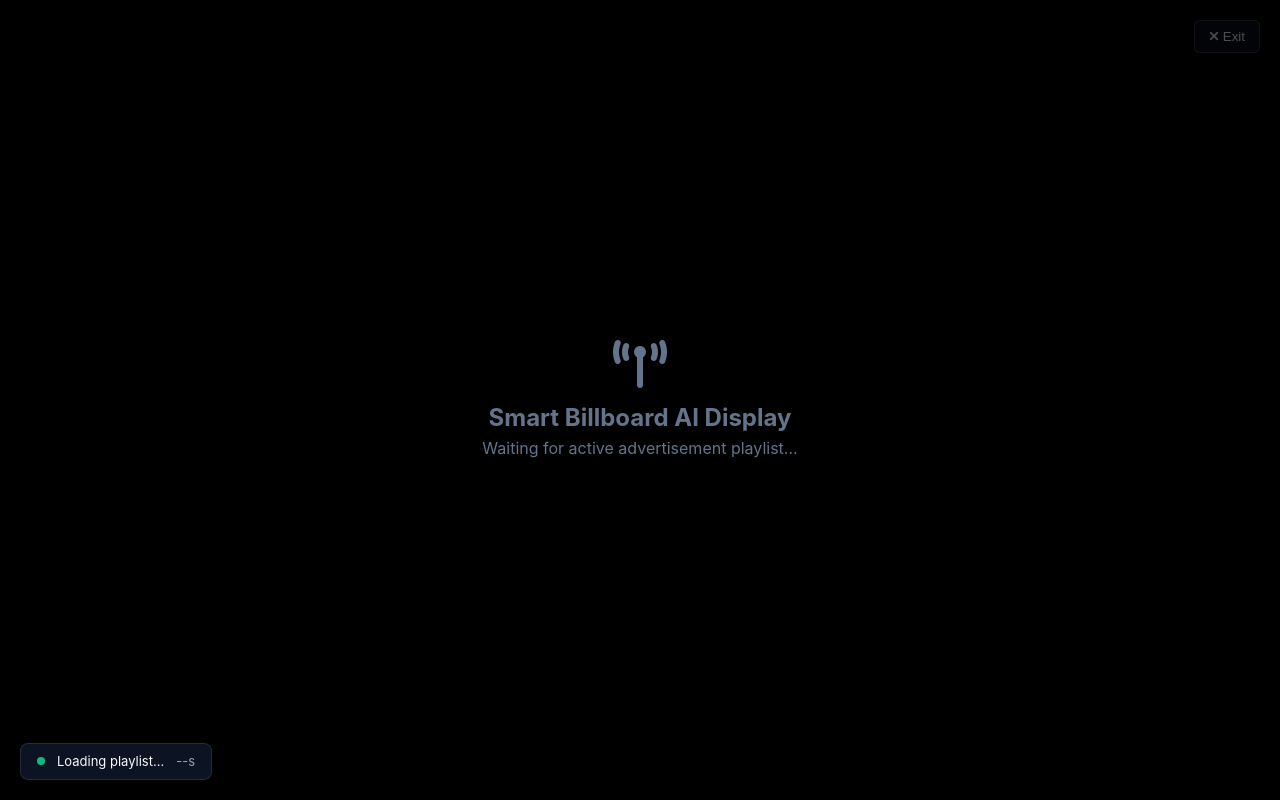
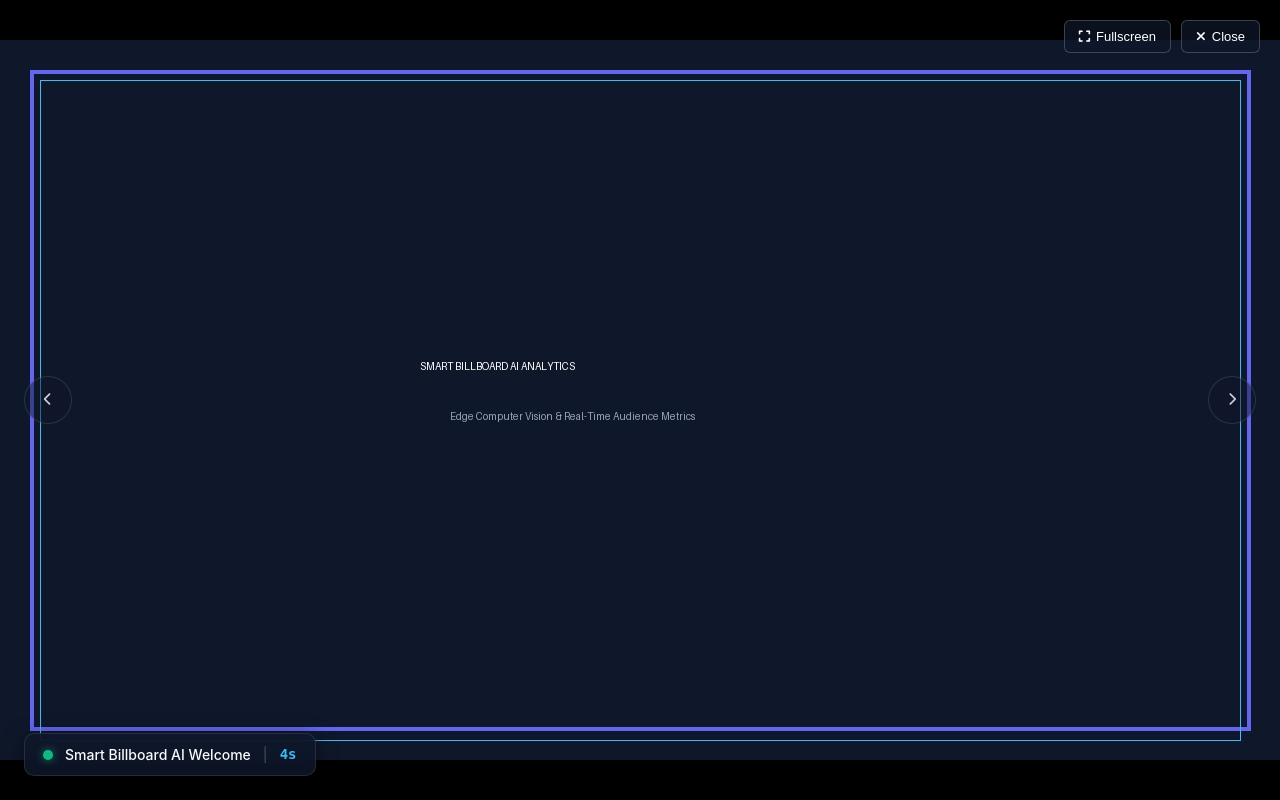
Before and after one commit to mahendraasingh/EJTS, a Flask app: page /billboard in a window 1280 px wide. Run offline with Flask 3, Linux system fonts and the light colour scheme.

Commit message:
feat: implement fullscreen billboard player, playlist engine, and ad transition sync

```diff
--- a/billboard project/app/__init__.py
+++ b/billboard project/app/__init__.py
@@ -26,6 +26,9 @@ def create_app(config_class=DevelopmentConfig):
     from app.routes.advertisements import ads_bp
     app.register_blueprint(ads_bp)
 
+    from app.routes.billboard import billboard_bp
+    app.register_blueprint(billboard_bp)
+
     # Global error handlers
     @app.errorhandler(400)
     def bad_request(error):
--- /dev/null
+++ b/billboard project/app/routes/billboard.py
@@ -0,0 +1,107 @@
+from datetime import datetime, timezone
+from flask import Blueprint, jsonify, request
+from app import db
+from app.models import Advertisement, SystemEvent, Setting
+from app.models.utils import utc_now
+
+billboard_bp = Blueprint("billboard", __name__)
+
+# Global active advertisement tracker in memory for ultra-fast session attribution
+_current_active_ad = {
+    "ad_id": None,
+    "name": "Default Welcome Ad",
+    "media_filename": "default_ad.jpg",
+    "media_type": "image",
+    "transition_time": utc_now().isoformat()
+}
+
+def get_current_active_ad():
+    """Return the currently displaying billboard advertisement."""
+    global _current_active_ad
+    # If ad_id is not set, attempt to get first active ad from DB
+    if not _current_active_ad["ad_id"]:
+        first_ad = Advertisement.query.filter_by(is_active=True, is_archived=False)\
+            .order_by(Advertisement.order_index.asc()).first()
+        if first_ad:
+            _current_active_ad["ad_id"] = first_ad.id
+            _current_active_ad["name"] = first_ad.name
+            _current_active_ad["media_filename"] = first_ad.media_filename
+            _current_active_ad["media_type"] = first_ad.media_type
+    return _current_active_ad
+
+def set_current_active_ad(ad):
+    """Set the currently displaying billboard advertisement."""
+    global _current_active_ad
+    if ad:
+        _current_active_ad = {
+            "ad_id": ad.id,
+            "name": ad.name,
+            "media_filename": ad.media_filename,
+            "media_type": ad.media_type,
+            "transition_time": utc_now().isoformat()
+        }
+        Setting.set_val("active_billboard_ad_id", ad.id)
+    return _current_active_ad
+
+@billboard_bp.route("/api/billboard/current", methods=["GET"])
+def current_billboard_ad():
+    """Get the currently displaying advertisement on the billboard."""
+    ad_info = get_current_active_ad()
+    return jsonify(ad_info), 200
+
+@billboard_bp.route("/api/billboard/playlist", methods=["GET"])
+def get_playlist():
+    """Retrieve active and scheduled advertisements for billboard playback."""
+    now = utc_now()
+    ads = Advertisement.query.filter_by(is_active=True, is_archived=False)\
+        .order_by(Advertisement.order_index.asc(), Advertisement.id.asc()).all()
+
+    valid_playlist = [ad.to_dict() for ad in ads if ad.is_currently_valid(now)]
+
+    # If no valid ads, supply the default fallback banner
+    if not valid_playlist:
+        valid_playlist = [{
+            "id": None,
+            "name": "Smart Billboard AI Welcome",
+            "description": "Default billboard display screen",
+            "category": "System",
+            "media_filename": "default_ad.jpg",
+            "media_type": "image",
+            "duration": 10,
+            "is_active": True,
+            "is_valid": True
+        }]
+
+    return jsonify({
+        "count": len(valid_playlist),
+        "playlist": valid_playlist
+    }), 200
+
+@billboard_bp.route("/api/billboard/transition", methods=["POST"])
+def record_transition():
+    """Update active advertisement when billboard transitions."""
+    data = request.get_json(silent=True) or {}
+    ad_id = data.get("ad_id")
+
+    if ad_id:
+        ad = db.session.get(Advertisement, ad_id)
+        if ad:
+            set_current_active_ad(ad)
+            SystemEvent.log("billboard", f"Billboard transitioned to '{ad.name}' (ID: {ad.id})")
+            return jsonify({
+                "message": "Billboard transition recorded.",
+                "current_ad": ad.to_dict()
+            }), 200
+        else:
+            return jsonify({"error": f"Advertisement ID {ad_id} not found."}), 404
+    else:
+        # Default placeholder transition
+        global _current_active_ad
+        _current_active_ad = {
+            "ad_id": None,
+            "name": "Default Welcome Screen",
+            "media_filename": "default_ad.jpg",
+            "media_type": "image",
+            "transition_time": utc_now().isoformat()
+        }
+        return jsonify({"message": "Billboard reset to default ad."}), 200
--- a/billboard project/app/static/js/billboard.js
+++ b/billboard project/app/static/js/billboard.js
@@ -1,4 +1,167 @@
-// Billboard kiosk player script placeholder
+// ==========================================================================
+// SMART BILLBOARD AI ANALYTICS - FULLSCREEN BILLBOARD PLAYER
+// ==========================================================================
+
+let playlist = [];
+let currentIndex = 0;
+let playbackTimer = null;
+let countdownInterval = null;
+let secondsRemaining = 0;
+
 document.addEventListener("DOMContentLoaded", () => {
-    console.log("Billboard display initialized.");
+    initBillboard();
+
+    // Keyboard controls
+    document.addEventListener("keydown", (e) => {
+        if (e.key === "ArrowRight" || e.key === " ") {
+            e.preventDefault();
+            nextAd();
+        } else if (e.key === "ArrowLeft") {
+            e.preventDefault();
+            prevAd();
+        } else if (e.key.toLowerCase() === "f") {
+            toggleFullscreen();
+        }
+    });
+
+    // Refresh playlist every 45 seconds to fetch newly added ads
+    setInterval(refreshPlaylist, 45000);
 });
+
+async function initBillboard() {
+    await refreshPlaylist();
+    if (playlist.length > 0) {
+        showAd(0);
+    }
+}
+
+async function refreshPlaylist() {
+    try {
+        const response = await fetch("/api/billboard/playlist");
+        const data = await response.json();
+        if (data.playlist && data.playlist.length > 0) {
+            playlist = data.playlist;
+        }
+    } catch (err) {
+        console.error("Failed to load billboard playlist:", err);
+    }
+}
+
+function showAd(index) {
+    if (playlist.length === 0) return;
+
+    // Clear any existing timers
+    clearTimeout(playbackTimer);
+    clearInterval(countdownInterval);
+
+    currentIndex = (index + playlist.length) % playlist.length;
+    const ad = playlist[currentIndex];
+
+    const container = document.getElementById("adMediaContainer");
+    const titleEl = document.getElementById("currentAdTitle");
+    const countdownEl = document.getElementById("adDurationCountdown");
+
+    if (titleEl) titleEl.textContent = ad.name;
+
+    // Notify backend about active advertisement
+    notifyBackendTransition(ad.id);
+
+    const mediaUrl = `/media/advertisements/${ad.media_filename}`;
+    const isVideo = ad.media_type === "video";
+    const duration = ad.duration || 10;
+    secondsRemaining = duration;
+
+    if (countdownEl) countdownEl.textContent = `${secondsRemaining}s`;
+
+    if (isVideo) {
+        container.innerHTML = `
+            <video id="billboardVideo" src="${mediaUrl}" autoplay muted playsinline style="max-width:100%; max-height:100%; object-fit:contain;">
+            </video>
+        `;
+        const video = document.getElementById("billboardVideo");
+
+        video.onloadedmetadata = () => {
+            if (video.duration && !isNaN(video.duration)) {
+                secondsRemaining = Math.ceil(video.duration);
+                if (countdownEl) countdownEl.textContent = `${secondsRemaining}s`;
+            }
+        };
+
+        // Progress countdown
+        countdownInterval = setInterval(() => {
+            secondsRemaining = Math.max(0, secondsRemaining - 1);
+            if (countdownEl) countdownEl.textContent = `${secondsRemaining}s`;
+        }, 1000);
+
+        video.onended = () => {
+            nextAd();
+        };
+
+        video.onerror = () => {
+            console.warn("Video failed to play, advancing to next ad.");
+            playbackTimer = setTimeout(nextAd, 4000);
+        };
+
+        // Safety fallback in case video stalls
+        playbackTimer = setTimeout(() => {
+            nextAd();
+        }, (duration + 5) * 1000);
+
+    } else {
+        // Static image ad
+        container.innerHTML = `
+            <img id="billboardImage" src="${mediaUrl}" style="opacity: 0; max-width: 100%; max-height: 100%; object-fit: contain;">
+        `;
+        const img = document.getElementById("billboardImage");
+        img.onload = () => {
+            img.style.transition = "opacity 0.6s ease-in-out";
+            img.style.opacity = "1";
+        };
+        img.onerror = () => {
+            console.warn("Image failed to load, trying default fallback.");
+            img.src = "/media/advertisements/default_ad.jpg";
+            img.style.opacity = "1";
+        };
+
+        countdownInterval = setInterval(() => {
+            secondsRemaining = Math.max(0, secondsRemaining - 1);
+            if (countdownEl) countdownEl.textContent = `${secondsRemaining}s`;
+        }, 1000);
+
+        playbackTimer = setTimeout(() => {
+            nextAd();
+        }, duration * 1000);
+    }
+}
+
+function nextAd() {
+    showAd(currentIndex + 1);
+}
+
+function prevAd() {
+    showAd(currentIndex - 1);
+}
+
+async function notifyBackendTransition(adId) {
+    try {
+        await fetch("/api/billboard/transition", {
+            method: "POST",
+            headers: { "Content-Type": "application/json" },
+            body: JSON.stringify({ ad_id: adId })
+        });
+    } catch (err) {
+        console.warn("Could not sync ad transition with backend:", err);
+    }
+}
+
+function toggleFullscreen() {
+    if (!document.fullscreenElement) {
+        document.documentElement.requestFullscreen().catch(err => {
+            console.warn("Fullscreen request error:", err);
+        });
+    } else {
+        if (document.exitFullscreen) {
+            document.exitFullscreen();
+        }
+    }
+}
--- a/billboard project/app/templates/billboard.html
+++ b/billboard project/app/templates/billboard.html
@@ -14,6 +14,7 @@
             height: 100%;
             overflow: hidden;
             background: #000;
+            user-select: none;
         }
         .billboard-kiosk {
             position: relative;
@@ -30,68 +31,136 @@
             display: flex;
             align-items: center;
             justify-content: center;
+            background: #000;
         }
         .ad-media-container img, .ad-media-container video {
             max-width: 100%;
             max-height: 100%;
             object-fit: contain;
-            transition: opacity 0.5s ease-in-out;
         }
-        .kiosk-overlay {
+        .kiosk-nav-btn {
             position: absolute;
-            bottom: 20px;
-            left: 20px;
-            background: rgba(15, 23, 42, 0.85);
-            backdrop-filter: blur(8px);
-            padding: 8px 16px;
-            border-radius: 8px;
-            color: #f8fafc;
-            font-size: 13px;
+            top: 50%;
+            transform: translateY(-50%);
+            background: rgba(15, 23, 42, 0.6);
+            color: #fff;
+            border: 1px solid rgba(255, 255, 255, 0.15);
+            width: 48px;
+            height: 48px;
+            border-radius: 50%;
             display: flex;
             align-items: center;
-            gap: 12px;
-            z-index: 100;
-            border: 1px solid rgba(255, 255, 255, 0.1);
+            justify-content: center;
+            cursor: pointer;
+            z-index: 90;
+            opacity: 0;
+            transition: opacity 0.3s ease, background 0.2s ease;
         }
-        .kiosk-exit-btn {
+        .billboard-kiosk:hover .kiosk-nav-btn {
+            opacity: 0.8;
+        }
+        .kiosk-nav-btn:hover {
+            opacity: 1 !important;
+            background: rgba(99, 102, 241, 0.8);
+        }
+        .kiosk-nav-left { left: 24px; }
+        .kiosk-nav-right { right: 24px; }
+
+        .kiosk-top-actions {
             position: absolute;
             top: 20px;
             right: 20px;
+            display: flex;
+            gap: 10px;
+            z-index: 100;
+            opacity: 0.25;
+            transition: opacity 0.3s;
+        }
+        .billboard-kiosk:hover .kiosk-top-actions {
+            opacity: 1;
+        }
+        .kiosk-action-btn {
             background: rgba(15, 23, 42, 0.7);
             color: #fff;
             border: 1px solid rgba(255, 255, 255, 0.2);
             padding: 8px 14px;
             border-radius: 6px;
             cursor: pointer;
+            font-size: 13px;
+            display: flex;
+            align-items: center;
+            gap: 6px;
+        }
+        .kiosk-action-btn:hover {
+            background: rgba(30, 41, 59, 0.9);
+        }
+
+        .kiosk-overlay {
+            position: absolute;
+            bottom: 24px;
+            left: 24px;
+            background: rgba(15, 23, 42, 0.85);
+            backdrop-filter: blur(8px);
+            padding: 10px 18px;
+            border-radius: 10px;
+            color: #f8fafc;
+            font-size: 14px;
+            font-weight: 500;
+            display: flex;
+            align-items: center;
+            gap: 12px;
             z-index: 100;
-            opacity: 0.3;
-            transition: opacity 0.2s;
+            border: 1px solid rgba(255, 255, 255, 0.1);
+            box-shadow: 0 4px 20px rgba(0, 0, 0, 0.5);
+            transition: opacity 0.3s;
         }
-        .kiosk-exit-btn:hover {
-            opacity: 1;
+        .live-indicator {
+            width: 10px;
+            height: 10px;
+            border-radius: 50%;
+            background: #10b981;
+            box-shadow: 0 0 8px rgba(16, 185, 129, 0.7);
         }
     </style>
 </head>
 <body>
     <div class="billboard-kiosk" id="billboardKiosk">
-        <button class="kiosk-exit-btn" onclick="window.close()" title="Exit Kiosk Mode">
-            <i class="fa-solid fa-xmark"></i> Exit
+        <!-- Floating Navigation Controls -->
+        <button class="kiosk-nav-btn kiosk-nav-left" onclick="prevAd()" title="Previous Campaign (Left Arrow)">
+            <i class="fa-solid fa-chevron-left"></i>
+        </button>
+        <button class="kiosk-nav-btn kiosk-nav-right" onclick="nextAd()" title="Next Campaign (Right Arrow / Space)">
+            <i class="fa-solid fa-chevron-right"></i>
         </button>
 
+        <!-- Top Right Control Buttons -->
+        <div class="kiosk-top-actions">
+            <button class="kiosk-action-btn" onclick="toggleFullscreen()" title="Toggle Fullscreen (F)">
+                <i class="fa-solid fa-expand"></i> Fullscreen
+            </button>
+            <button class="kiosk-action-btn" onclick="window.close()" title="Exit Display">
+                <i class="fa-solid fa-xmark"></i> Close
+            </button>
+        </div>
+
+        <!-- Ad Media Container -->
         <div class="ad-media-container" id="adMediaContainer">
             <div class="default-billboard-screen" style="color: #64748b; text-align: center;">
-                <i class="fa-solid fa-tower-broadcast" style="font-size: 48px; margin-bottom: 12px;"></i>
-                <h2>Smart Billboard AI Display</h2>
-                <p>Waiting for active advertisement playlist...</p>
+                <i class="fa-solid fa-tower-broadcast" style="font-size: 54px; margin-bottom: 16px; color: #6366f1;"></i>
+                <h2 style="color: #fff; margin-bottom: 8px;">Smart Billboard AI Display</h2>
+                <p>Connecting to advertisement playlist engine...</p>
             </div>
         </div>
 
+        <!-- Bottom Status Overlay -->
         <div class="kiosk-overlay" id="kioskOverlay">
-            <span class="live-dot" style="display:inline-block; width:8px; height:8px; border-radius:50%; background:#10b981;"></span>
-            <span id="currentAdTitle">Loading playlist...</span>
-            <span id="adDurationCountdown" style="color:#94a3b8;">--s</span>
+            <span class="live-indicator"></span>
+            <span id="currentAdTitle">Loading active playlist...</span>
+            <span style="color: rgba(255, 255, 255, 0.2);">|</span>
+            <span id="adDurationCountdown" style="color: #38bdf8; font-family: monospace; font-weight: 700;">--s</span>
         </div>
     </div>
+
     <script src="{{ url_for('static', filename='js/billboard.js') }}"></script>
 </body>
 </html>
```
Also changed, not shown: billboard project/tests/test_billboard.py (added, +60 -0 lines).
